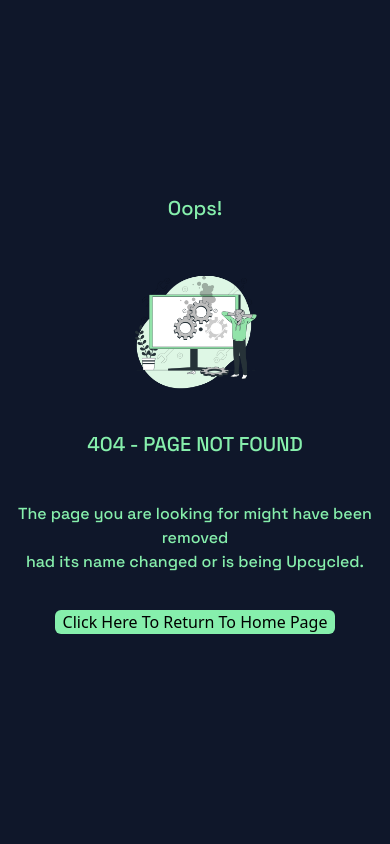
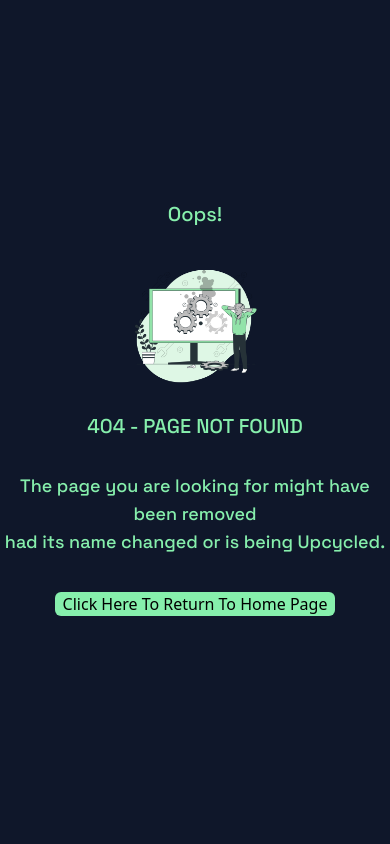
Before and after one commit to World-Konkani-Centre/SCL-2022-AlphaByte, a Django app: template App/templates/App/404.html in a window 390 px wide. Run offline with Django 4.2, Linux system fonts and the light colour scheme; the template is opened without the code that fills it, so the values that code supplies are empty; some libraries are stand-ins or nearby versions; some web fonts are replaced.

Commit message:
Minor UI Fixes

```diff
--- a/App/templates/App/404.html
+++ b/App/templates/App/404.html
@@ -32,10 +32,10 @@
 {%load static%}
 <body>
     <div class="flex flex-col place-content-center items-center min-h-screen min-w-screen bg-slate-900">
-        <h1 class="text-xl md:text-3xl lg:text-5xl py-5 lg:py-10 text-center text-green-300 font-space">Oops!</h1><br>
+        <h1 class="text-xl md:text-3xl lg:text-5xl py-2 lg:py-10 text-center text-green-300 font-space">Oops!</h1><br>
         <img src="{% static 'IMGS/failed.png'%}" class="w-32 md:w-64 lg:w-96 h-auto mx-auto mb-4"/>
-        <h3 class="text-xl md:text-2xl lg:text-3xl py-5 lg:py-10 text-center text-green-300 font-space">404 - PAGE NOT FOUND</h3><br>
-        <h3 class="text-center text-green-300 font-space">The page you are looking for might have been removed<br> had its name changed or is being Upcycled.</h3>
+        <h3 class="text-xl md:text-2xl lg:text-3xl py-2 lg:py-10 text-center text-green-300 font-space">404 - PAGE NOT FOUND</h3><br>
+        <h3 class="text-lg md:text-xl lg:text-2xl text-center text-green-300 font-space">The page you are looking for might have been removed<br> had its name changed or is being Upcycled.</h3>
         <a href="/" class="text-center my-9 w-fit bg-green-300 px-2 rounded-md">Click Here To Return To Home Page</a>
     </div>
 </body>
--- a/App/templates/App/auth/activateFailed.html
+++ b/App/templates/App/auth/activateFailed.html
@@ -31,10 +31,10 @@
 {%load static%}
 <body>
     <div class="flex flex-col place-content-center items-center min-h-screen min-w-screen bg-slate-900">
-        <h1 class="text-5xl text-green-300 font-space">Account Activation Failed !.</h1>
-        <h3 class="text-3xl text-green-300 font-space">Please Try Again.</h3>
+        <h1 class="text-xl md:text-3xl lg:text-5xl py-2 lg:py-10 text-center text-green-300 font-space">Account Activation Failed !.</h1>
+        <h3 class="text-xl md:text-2xl lg:text-3xl py-2 lg:py-10 text-center text-green-300 font-space">Please Try Again.</h3>
         <img src="{% static 'IMGS/failed.png'%}" class="w-32 md:w-64 lg:w-96 h-auto mx-auto mb-4"/>
-        <a href="/login" class="text-3xl text-green-300 font-space">Click Here To Return To Login Page.</a>
+        <a href="/login" class="text-lg md:text-xl lg:text-2xl text-green-300 font-space">Click Here To Return To Login Page.</a>
     </div>
 </body>
 </html>
--- a/App/templates/App/auth/register.html
+++ b/App/templates/App/auth/register.html
@@ -35,7 +35,7 @@
     <div class="flex flex-wrap w-full min-h-screen bg-slate-900 overflow-hidden font-space">
       <div class="text-center m-auto">
         <form action="" method="POST" class="">
-        <h1 class="font-space font-normal text-[64px] leading-[80px] text-center text-white mb-[20px]">Register</h1>
+        <h1 class="font-space font-normal text-4xl md:text-5xl lg:text-7xl leading-[80px] text-center text-white mb-[20px]">Register</h1>
         {% csrf_token %}
         <div class="mb-[2rem] mx-auto w-[280px] md:w-[320px] bg-[#f0f8ff5c] rounded-lg p-[10px]"><input class="w-full bg-transparent outline-none border-none text-base text-white" placeholder="Email" type="email" name="email" id="id_email" required maxlength="254"></div>
         <div class="mb-[2rem] mx-auto w-[280px] md:w-[320px] bg-[#f0f8ff5c] rounded-lg p-[10px]"><input class="w-full bg-transparent outline-none border-none text-base text-white" placeholder="Username" type="text" name="username" id="id_username" autofocus required maxlength="150"></div>
```
Also changed, not shown: db.sqlite3.
